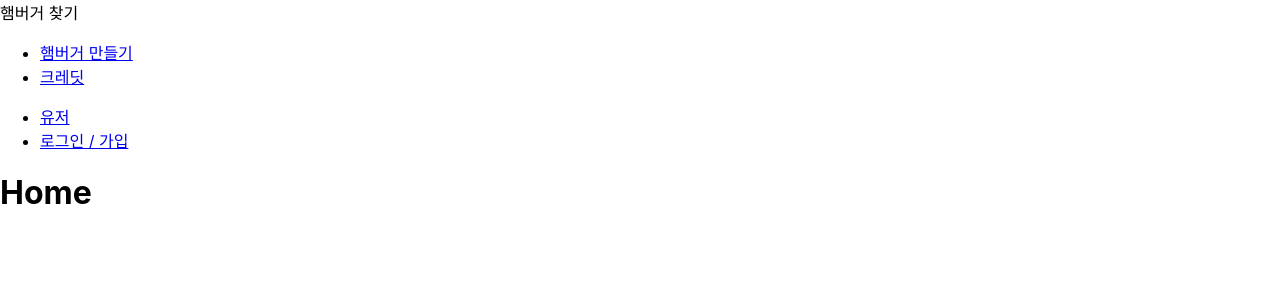
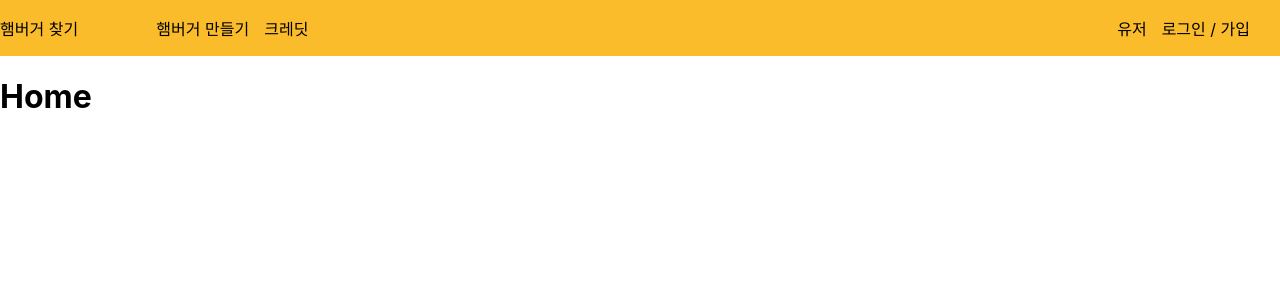
Before and after one commit to babyazalea/find-hamburger, a React (Create React App) app: page / in a window 1280 px wide. Shown: the top 300 px of the page. Built offline with nearby package versions, Linux system fonts and the light colour scheme; a web font is replaced by a local one.

Commit message:
styling navigation

```diff
--- a/src/components/UI/Navigation/Navigation.css
+++ b/src/components/UI/Navigation/Navigation.css
@@ -0,0 +1,31 @@
+nav {
+  background-color: var(--main-yellow);
+  display: grid;
+  align-items: center;
+  grid-template-rows: 1;
+  grid-template-columns: 0.5fr 3fr 2fr;
+}
+
+.menus ul {
+  display: flex;
+}
+
+.menus ul li:not(:last-child) {
+  margin-right: 15px;
+}
+
+.user__navs {
+  justify-self: flex-end;
+}
+
+.user__navs ul {
+  display: flex;
+}
+
+.user__navs ul li:not(:last-child) {
+  margin-right: 15px;
+}
+
+.user__navs ul li:last-child {
+  margin-right: 30px;
+}
--- a/src/components/UI/Navigation/Navigation.js
+++ b/src/components/UI/Navigation/Navigation.js
@@ -1,10 +1,14 @@
 import React from "react";
 import { Link } from "react-router-dom";
+
+import "./Navigation.css";
 
 const Navigation = () => {
   return (
     <nav>
-      <div className="doorknob">햄버거 찾기</div>
+      <div className="doorknob">
+        <Link to="/">햄버거 찾기</Link>
+      </div>
       <div className="menus">
         <ul>
           <li>
--- a/src/index.css
+++ b/src/index.css
@@ -1,4 +1,8 @@
 @import url("https://fonts.googleapis.com/css2?family=Poor+Story&display=swap");
+
+:root {
+  --main-yellow: #fabc2a;
+}
 
 html {
   width: 100%;
@@ -17,6 +21,16 @@ body {
   overflow: hidden;
 }
 
+ul,
+li {
+  list-style: none;
+}
+
+a {
+  text-decoration: none;
+  color: unset;
+}
+
 code {
   font-family: source-code-pro, Menlo, Monaco, Consolas, "Courier New",
     monospace;
```
